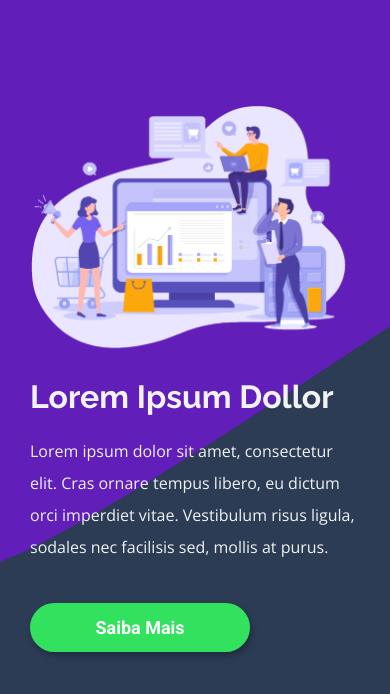
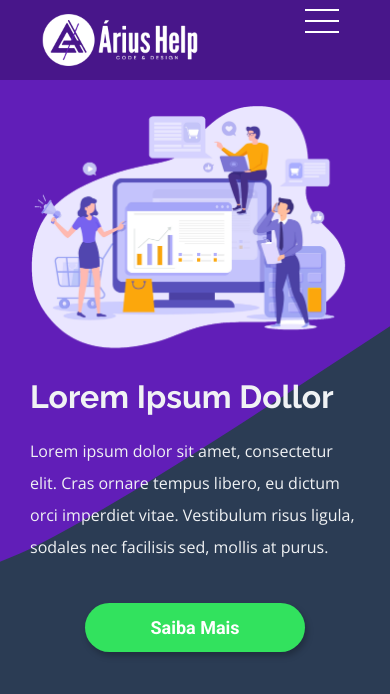
Before and after one commit to arius-help-dev/ariushelp-website, a React (Create React App) app in the folder web/: page / in a window 390 px wide. Shown: the top 694 px of the page. Built offline with nearby package versions, Linux system fonts and the light colour scheme.

Commit message:
Navbar: background modified and position is fixed when screen <720px

```diff
--- a/web/src/components/Navbar/index.js
+++ b/web/src/components/Navbar/index.js
@@ -28,6 +28,7 @@ const Navbar = () => {
   function showNavbar(navbar, navbarLinks, burguerButton) {
     burguerButton.classList.add("active");
     navbar.style.minHeight = "100vh";
+    navbar.style.backgroundColor = "rgba(0,0,0,.80)";
     navbarLinks.style.display = "flex";
     navbarToggle = true;
   }
@@ -35,6 +36,7 @@ const Navbar = () => {
   function hideNavbar(navbar, navbarLinks, burguerButton) {
     burguerButton.classList.remove("active");
     navbar.style.minHeight = "auto";
+    navbar.style.backgroundColor = "rgba(0,0,0,.25)";
     navbarLinks.style.display = "none";
     navbarToggle = false;
   }
--- a/web/src/components/Navbar/styles.css
+++ b/web/src/components/Navbar/styles.css
@@ -1,11 +1,12 @@
 nav {
+  position: absolute;
   display: flex;
   flex-direction: row;
   justify-content: space-between;
   align-items: center;
   padding: 10px 70px;
+  width: 100%;
   max-width: 1440px;
-  margin: 0 auto;
 }
 
 nav .nav-logo {
@@ -141,6 +142,13 @@ nav .navbar-toggle-header button {
   display: none;
 }
 
+@media (min-width: 1440px) {
+  nav {
+    left: 50%;
+    margin-left: -720px;
+  }
+}
+
 @media (max-width: 1200px) {
   nav {
     padding: 10px 40px;
@@ -158,7 +166,8 @@ nav .navbar-toggle-header button {
 
 @media (max-width: 780px) {
   nav {
-    background-color: rgba(0, 0, 0, 0.5);
+    position: fixed;
+    background-color: rgba(0, 0, 0, .25); /* is modified to .80 when burguer button click event */
     flex-direction: column;
     justify-content: start;
     min-height: auto; /* is setted to 100vh when burguer button click event */
--- a/web/src/pages/Home/index.js
+++ b/web/src/pages/Home/index.js
@@ -8,7 +8,7 @@ import mainBusiness from "../../assets/home-business.png";
 const Home = () => {
   return(
     <>
-      {/* <Navbar /> */}
+      <Navbar />
 
       <main>
         <div className="row">
--- a/web/src/pages/Home/styles.css
+++ b/web/src/pages/Home/styles.css
@@ -83,8 +83,19 @@ main .last-column img{
   }
 }
 
+@media (max-width: 720px) {
+  main .last-column img{
+    width: 100%;
+    max-width: 440px;
+  }
+}
+
 @media (max-width: 520px) {
   main .row {
     padding: 0px 30px;
   }
+
+  main .button {
+    align-self: center;
+  }
 }
```
